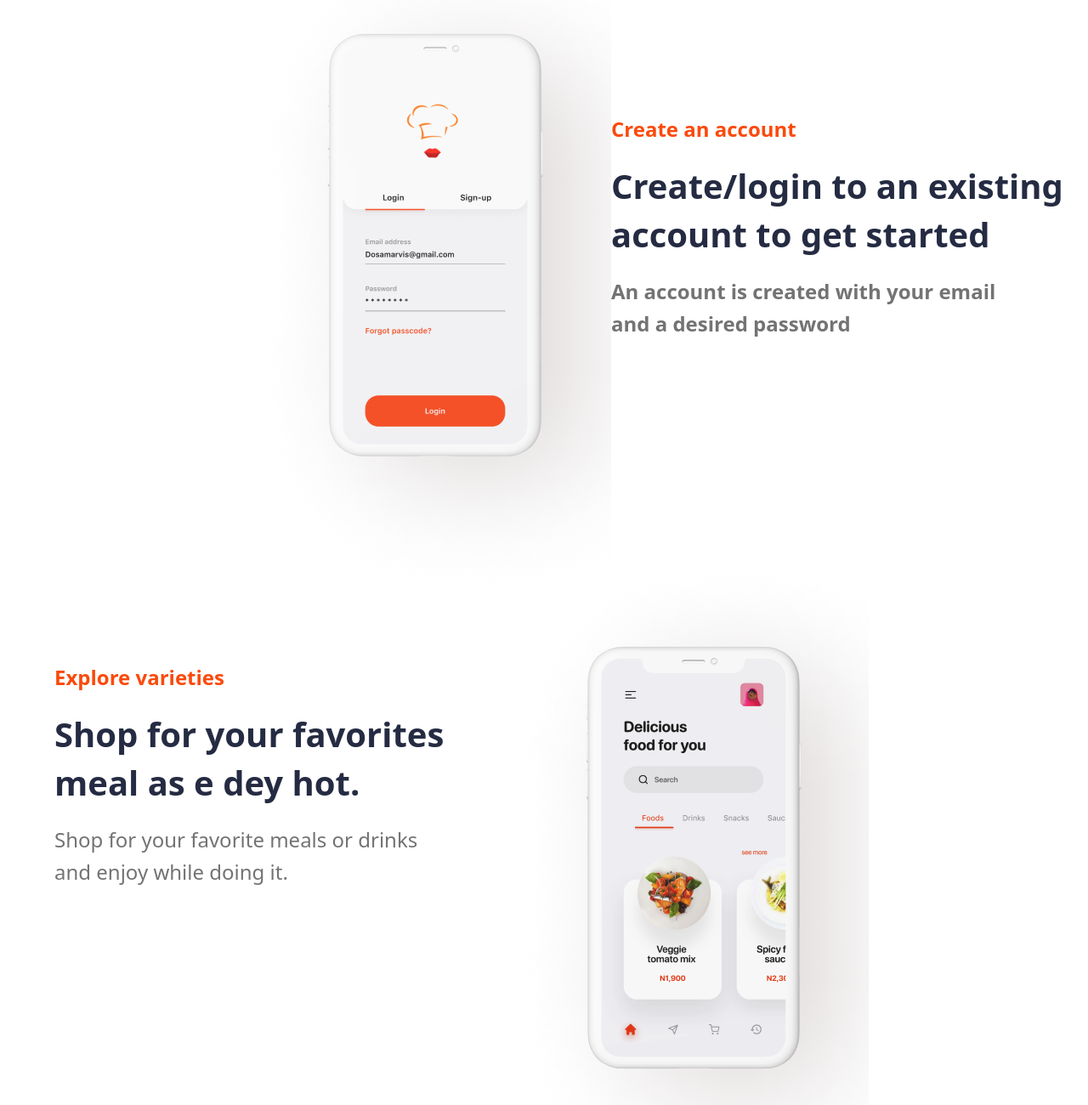
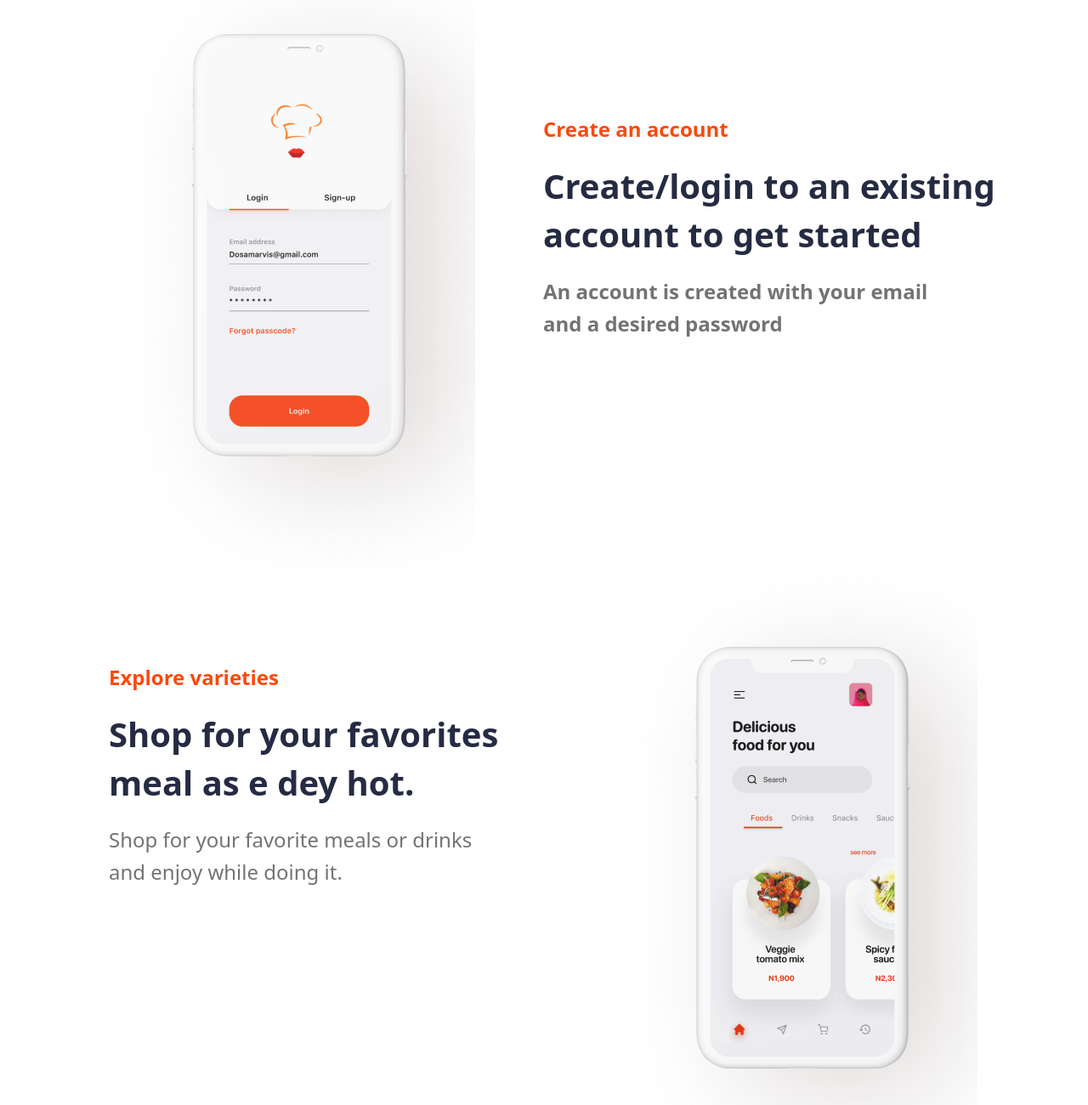
Before and after one commit to Amakajoe/Food-Delivery-App-2, a website: page index.html in a window 1280 px wide. Shown: the part 940-2240 px from the top of the page at 85% size. Drawn offline with Linux system fonts and the light colour scheme.

Commit message:
update 7th june 2024

```diff
--- a/index.html
+++ b/index.html
@@ -34,7 +34,7 @@
 
     <div class="block md:flex  md:flex-row-reverse md:mt-[5rem] ">
 
-        <div class="  mt-[5rem] mx-[5rem] md:mt-[10rem] md:mx-[0]">
+        <div class="  mt-[5rem] mx-[5rem] md:mt-[10rem] md:mx-[]">
 
             <h3 class="text-[#FA4A0C]  text-[24px] font-bold  md:text-[#FA4A0C] md:text-[24px] md:font-bold md:w-[232px] md:h-[36px]">Create an account</h3>
 
@@ -55,7 +55,7 @@
 
 <div class="block md:flex  mt-[-10rem]">
 
-    <div class="mt-[10rem] mx-[4rem]">
+    <div class="mt-[10rem] mx-[8rem] ">
 
         <h3 class=" block md:hidden  text-[#FA4A0C] text-[24px] font-bold w-[299px] h-[36px] ">Explore while shopping</h3>
         <h3><h3 class="hidden md:block  text-[#FA4A0C] text-[24px] font-bold w-[211px] h-[36px] mt-5">Explore varieties</h3>
@@ -76,7 +76,7 @@
 
 <div class="block md:flex  md:flex-row-reverse md:mt-[-10rem]">
 
-    <div class="  mt-[5rem] mx-[5rem] md:mt-[10rem] md:mx-[0]">
+    <div class="  mt-[5rem] mx-[5rem] md:mt-[10rem] md:mx-[]">
 
         <h3 class=" text-[#FA4A0C] text-[24px] font-bold w-[123px] h-[36px]  md:w-[123] md:h-[36]">Checkout</h3>
 
```
